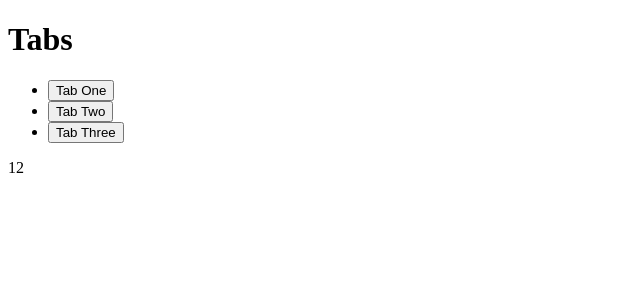
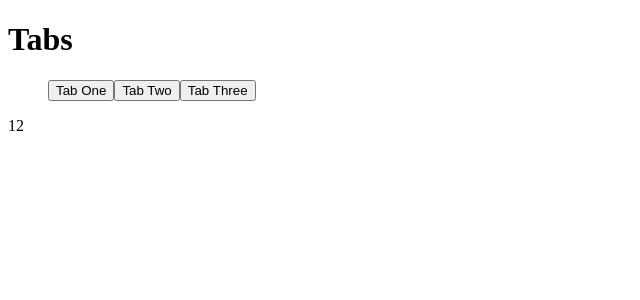
Before and after one commit to AntonSkliarov/tabs, a React (Create React App) app: page / in a window 1280 px wide. Shown: the top 300 px of the page, without its empty margins (0-640 px from the left). Built offline with nearby package versions, Linux system fonts and the light colour scheme.

Commit message:
added basic styles for tabs

```diff
--- a/src/components/App/App.js
+++ b/src/components/App/App.js
@@ -5,7 +5,7 @@ import { CurrentTabValue } from '../CurrentTabValue'
 
 export function App() {
   const [tabsList] = useState(options);
-  const [currentTab, setCurrentTab] = useState(options[0]);
+  const [currentTab, setCurrentTab] = useState(tabsList[0]);
 
   const handleSelectTab = (tab) => {
     setCurrentTab(tab);
--- a/src/components/Button/Button.js
+++ b/src/components/Button/Button.js
@@ -1,9 +1,14 @@
 import React from 'react';
 import PropTypes from 'prop-types';
+import './Button.sass'
 
 export function Button({ tab, handleSelectTab, currentTab}) {
   return (
-    <button type="button" onClick={() => handleSelectTab(tab)}>
+    <button
+      className="tab-button"
+      type="button"
+      onClick={() => handleSelectTab(tab)}
+    >
       {tab.label}
     </button>
   )
--- /dev/null
+++ b/src/components/Button/Button.sass
@@ -0,0 +1,2 @@
+.tab-button
+  cursor: pointer
--- a/src/components/CurrentTabValue/CurrentTabValue.js
+++ b/src/components/CurrentTabValue/CurrentTabValue.js
@@ -4,7 +4,9 @@ import PropTypes from 'prop-types';
 export function CurrentTabValue({ value }) {
   return (
     <div className="current-tab">
-      {value}
+      <p>
+        {value}
+      </p>
     </div>
   )
 }
--- a/src/components/Tabs/Tabs.js
+++ b/src/components/Tabs/Tabs.js
@@ -1,10 +1,11 @@
 import React from 'react';
 import PropTypes from 'prop-types';
 import { TabItem } from '../TabItem'
+import './Tabs.sass'
 
 export function Tabs({ tabsList, currentTab, handleSelectTab }) {
   return (
-    <ul className="tabs__list">
+    <ul className="tabs">
       {tabsList.map(tab => (
         <TabItem
           key={tab.label}
--- /dev/null
+++ b/src/components/Tabs/Tabs.sass
@@ -0,0 +1,4 @@
+.tabs
+  display: flex
+
+  list-style-type: none
```
Also changed, not shown: src/components/TabItem/TabItem.sass (added), 1 other file (tests, documents, lock files or other folders).
